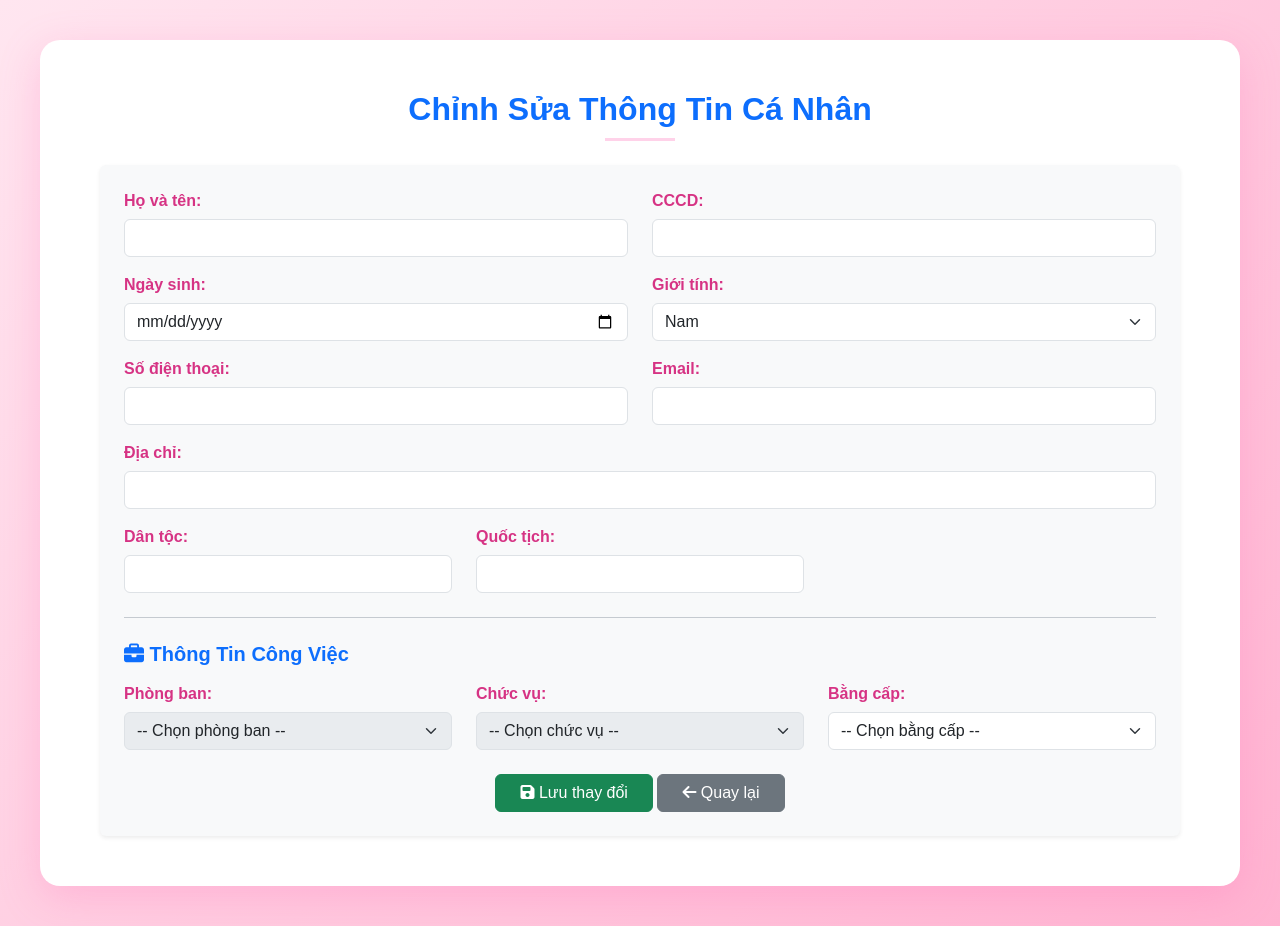
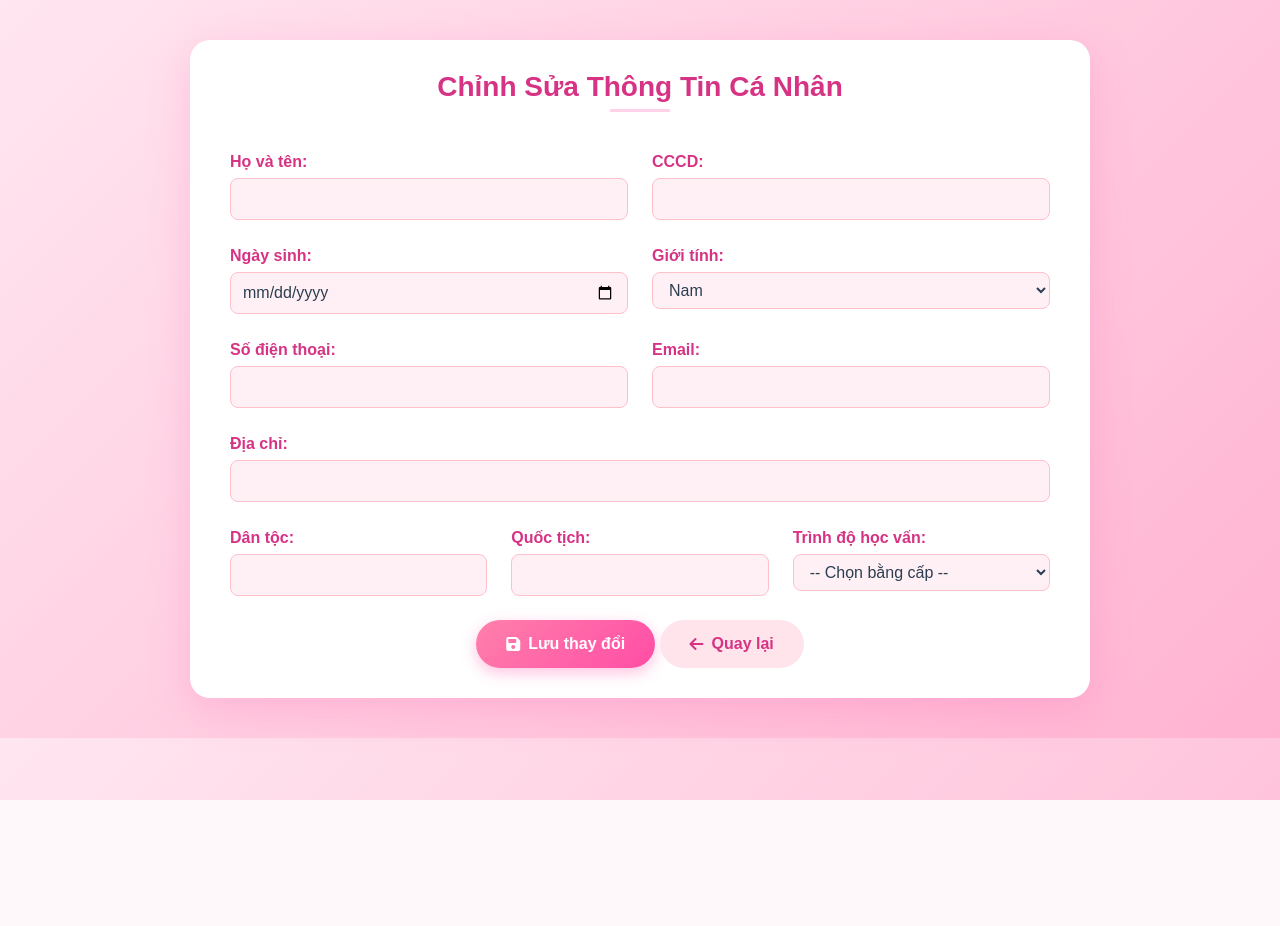
Before and after one commit to Oxyligen236/SWP391-G3, a Java web app: page /view/profile/editProfile.jsp in a window 1280 px wide. After the commit the page ends 800 px from the top, so only its background shows below. Run offline with Tomcat 11, a stand-in JSP engine, Linux system fonts and the light colour scheme; the template is opened without the code that fills it: most values are stand-ins (such as "Sample title", 1, 10 or a date in 2020); data that the repository does not hold is empty; some libraries are stand-ins or nearby versions.

Commit message:
Cập nhật EditProfileServlet và giao diện editProfile.jsp

```diff
--- a/src/main/webapp/view/profile/editProfile.jsp
+++ b/src/main/webapp/view/profile/editProfile.jsp
@@ -10,16 +10,141 @@
     <title>Chỉnh Sửa Thông Tin Cá Nhân - HRMS</title>
     <link href="https://cdn.jsdelivr.net/npm/bootstrap@5.3.0/dist/css/bootstrap.min.css" rel="stylesheet">
     <script src="https://kit.fontawesome.com/a2e0e6ad53.js" crossorigin="anonymous"></script>
-    <link rel="stylesheet" href="<c:url value='/css/edit-profile.css'/>">
+    <style>
+        body {
+            background: linear-gradient(135deg, #ffe6f0, #ffb3d1);
+            font-family: 'Poppins', sans-serif;
+            margin: 0;
+            padding: 0;
+        }
+
+        .profile-container {
+            max-width: 900px;
+            background: #fff;
+            margin: 40px auto;
+            padding: 30px 40px;
+            border-radius: 20px;
+            box-shadow: 0 12px 40px rgba(255, 105, 180, 0.25);
+            transition: transform 0.3s, box-shadow 0.3s;
+        }
+
+        .profile-container:hover {
+            transform: translateY(-5px);
+            box-shadow: 0 15px 50px rgba(255, 105, 180, 0.35);
+        }
+
+        .profile-header {
+            text-align: center;
+            margin-bottom: 30px;
+        }
+
+        .profile-header h2 {
+            font-size: 28px;
+            font-weight: 600;
+            color: #d63384;
+            margin-bottom: 5px;
+        }
+
+        .profile-header hr {
+            width: 60px;
+            border-top: 3px solid #ff4da6;
+            margin: 0 auto;
+        }
+
+        .info-label {
+            font-weight: 600;
+            color: #d63384;
+            margin-top: 8px;
+            display: block;
+        }
+
+        input,
+        select {
+            font-size: 16px;
+            color: #2c3e50;
+            margin-top: 4px;
+            width: 100%;
+            padding: 8px 12px;
+            border-radius: 8px;
+            border: 1px solid #ffc0cb;
+            background: #fff0f5;
+            transition: border 0.3s, box-shadow 0.3s;
+        }
+
+        input:focus,
+        select:focus {
+            border-color: #ff4da6;
+            box-shadow: 0 0 8px rgba(255, 77, 166, 0.3);
+            outline: none;
+        }
+
+        .btn-custom {
+            display: inline-flex;
+            align-items: center;
+            justify-content: center;
+            border-radius: 30px;
+            padding: 12px 30px;
+            font-weight: 600;
+            font-size: 1rem;
+            transition: all 0.3s;
+            cursor: pointer;
+            text-decoration: none;
+        }
+
+        .btn-custom i {
+            margin-right: 8px;
+        }
+
+        .btn-edit {
+            background: linear-gradient(135deg, #ff80ab, #ff4da6);
+            color: #fff;
+            border: none;
+            box-shadow: 0 5px 15px rgba(255, 105, 180, 0.4);
+        }
+
+        .btn-edit:hover {
+            transform: translateY(-2px);
+            box-shadow: 0 8px 25px rgba(255, 105, 180, 0.6);
+        }
+
+        .btn-back {
+            background: #ffe4eb;
+            color: #d63384;
+            border: none;
+        }
+
+        .btn-back:hover {
+            background: #ffd6e0;
+            color: #b91d73;
+        }
+
+        .text-center.mt-4 {
+            text-align: center;
+            margin-top: 30px;
+        }
+
+        @media (max-width:768px) {
+            .profile-container {
+                padding: 20px;
+            }
+
+            .btn-custom {
+                width: 100%;
+                margin-bottom: 10px;
+            }
+        }
+    </style>
 </head>
 
 <body>
+
     <div class="profile-container">
-        <div class="profile-header text-center mb-4">
-            <h2 class="fw-bold text-primary">Chỉnh Sửa Thông Tin Cá Nhân</h2>
+        <div class="profile-header">
+            <h2>Chỉnh Sửa Thông Tin Cá Nhân</h2>
             <hr>
         </div>
 
+        <!-- Thông báo lỗi / thành công -->
         <c:if test="${not empty successMessage}">
             <div class="alert alert-success text-center">${successMessage}</div>
         </c:if>
@@ -27,28 +152,27 @@
             <div class="alert alert-danger text-center">${errorMessage}</div>
         </c:if>
 
-        <form action="<c:url value='/edit' />" method="post" class="p-4 bg-light rounded shadow-sm">
-            <!-- Thông tin cơ bản -->
+        <form action="<c:url value='/edit' />" method="post">
             <div class="row mb-3">
                 <div class="col-md-6">
-                    <label class="info-label fw-semibold">Họ và tên:</label>
-                    <input type="text" class="form-control" name="fullname" value="${user.fullname}" required>
+                    <label class="info-label">Họ và tên:</label>
+                    <input type="text" name="fullname" value="${user.fullname}" required>
                 </div>
                 <div class="col-md-6">
-                    <label class="info-label fw-semibold">CCCD:</label>
-                    <input type="text" class="form-control" name="cccd" value="${user.cccd}">
+                    <label class="info-label">CCCD:</label>
+                    <input type="text" name="cccd" value="${user.cccd}">
                 </div>
             </div>
 
             <div class="row mb-3">
                 <div class="col-md-6">
-                    <label class="info-label fw-semibold">Ngày sinh:</label>
-                    <input type="date" class="form-control" name="birthDate"
+                    <label class="info-label">Ngày sinh:</label>
+                    <input type="date" name="birthDate"
                         value="<fmt:formatDate value='${user.birthDate}' pattern='yyyy-MM-dd'/>">
                 </div>
                 <div class="col-md-6">
-                    <label class="info-label fw-semibold">Giới tính:</label>
-                    <select name="gender" class="form-select">
+                    <label class="info-label">Giới tính:</label>
+                    <select name="gender">
                         <option value="Male" ${user.gender=='Male' ? 'selected' : '' }>Nam</option>
                         <option value="Female" ${user.gender=='Female' ? 'selected' : '' }>Nữ</option>
                         <option value="Other" ${user.gender=='Other' ? 'selected' : '' }>Khác</option>
@@ -58,67 +182,34 @@
 
             <div class="row mb-3">
                 <div class="col-md-6">
-                    <label class="info-label fw-semibold">Số điện thoại:</label>
-                    <input type="text" class="form-control" name="phoneNumber" value="${user.phoneNumber}">
+                    <label class="info-label">Số điện thoại:</label>
+                    <input type="text" name="phoneNumber" value="${user.phoneNumber}">
                 </div>
                 <div class="col-md-6">
-                    <label class="info-label fw-semibold">Email:</label>
-                    <input type="email" class="form-control" name="email" value="${user.email}">
+                    <label class="info-label">Email:</label>
+                    <input type="email" name="email" value="${user.email}">
                 </div>
             </div>
 
             <div class="row mb-3">
                 <div class="col-md-12">
-                    <label class="info-label fw-semibold">Địa chỉ:</label>
-                    <input type="text" class="form-control" name="address" value="${user.address}">
+                    <label class="info-label">Địa chỉ:</label>
+                    <input type="text" name="address" value="${user.address}">
                 </div>
             </div>
 
             <div class="row mb-3">
                 <div class="col-md-4">
-                    <label class="info-label fw-semibold">Dân tộc:</label>
-                    <input type="text" class="form-control" name="ethnicity" value="${user.ethnicity}">
+                    <label class="info-label">Dân tộc:</label>
+                    <input type="text" name="ethnicity" value="${user.ethnicity}">
                 </div>
                 <div class="col-md-4">
-                    <label class="info-label fw-semibold">Quốc tịch:</label>
-                    <input type="text" class="form-control" name="nation" value="${user.nation}">
+                    <label class="info-label">Quốc tịch:</label>
+                    <input type="text" name="nation" value="${user.nation}">
                 </div>
-            </div>
-
-            <!-- Phần thông tin công việc -->
-            <hr class="my-4">
-            <h5 class="text-primary fw-bold mb-3"><i class="fas fa-briefcase"></i> Thông Tin Công Việc</h5>
-
-            <div class="row mb-3">
                 <div class="col-md-4">
-                    <label class="info-label fw-semibold">Phòng ban:</label>
-                    <select name="departmentId" class="form-select"
-                        <c:if test="${roleId != 2 && roleId != 3}">disabled</c:if>>
-                        <option value="">-- Chọn phòng ban --</option>
-                        <c:forEach var="dept" items="${departmentList}">
-                            <option value="${dept.departmentId}" ${user.departmentId==dept.departmentId?'selected':''}>
-                                ${dept.name}
-                            </option>
-                        </c:forEach>
-                    </select>
-                </div>
-
-                <div class="col-md-4">
-                    <label class="info-label fw-semibold">Chức vụ:</label>
-                    <select name="positionId" class="form-select"
-                        <c:if test="${roleId != 2 && roleId != 3}">disabled</c:if>>
-                        <option value="">-- Chọn chức vụ --</option>
-                        <c:forEach var="pos" items="${positionList}">
-                            <option value="${pos.positionId}" ${user.positionId==pos.positionId?'selected':''}>
-                                ${pos.name}
-                            </option>
-                        </c:forEach>
-                    </select>
-                </div>
-
-                <div class="col-md-4">
-                    <label class="info-label fw-semibold">Bằng cấp:</label>
-                    <select name="degreeId" class="form-select">
+                    <label class="info-label">Trình độ học vấn:</label>
+                    <select name="degreeId">
                         <option value="">-- Chọn bằng cấp --</option>
                         <c:forEach var="d" items="${degreeList}">
                             <option value="${d.degreeId}" ${user.degreeId==d.degreeId?'selected':''}>
@@ -130,11 +221,11 @@
             </div>
 
             <div class="text-center mt-4">
-                <button type="submit" class="btn btn-success px-4">
-                    <i class="fas fa-save"></i> Lưu thay đổi
+                <button type="submit" class="btn btn-edit btn-custom">
+                    <i class="fas fa-save"></i>Lưu thay đổi
                 </button>
-                <a href="<c:url value='/view' />" class="btn btn-secondary px-4">
-                    <i class="fas fa-arrow-left"></i> Quay lại
+                <a href="<c:url value='/view' />" class="btn btn-back btn-custom">
+                    <i class="fas fa-arrow-left"></i>Quay lại
                 </a>
             </div>
         </form>
@@ -142,4 +233,5 @@
 
     <script src="https://cdn.jsdelivr.net/npm/bootstrap@5.3.0/dist/js/bootstrap.bundle.min.js"></script>
 </body>
+
 </html>
```
Also changed, not shown: src/main/java/hrms/controller/CreateAccountServlet.java (+7 -6 lines).
